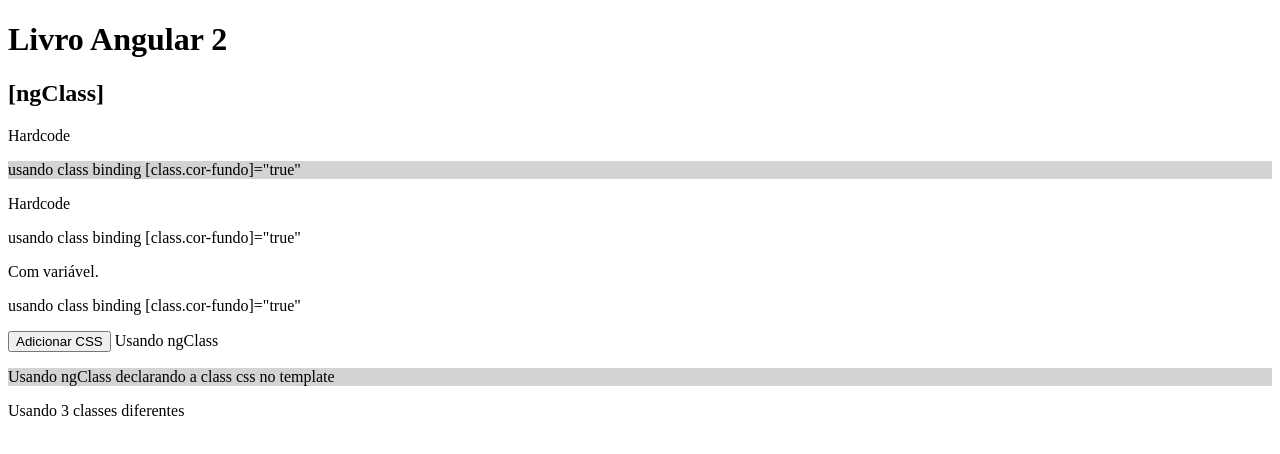
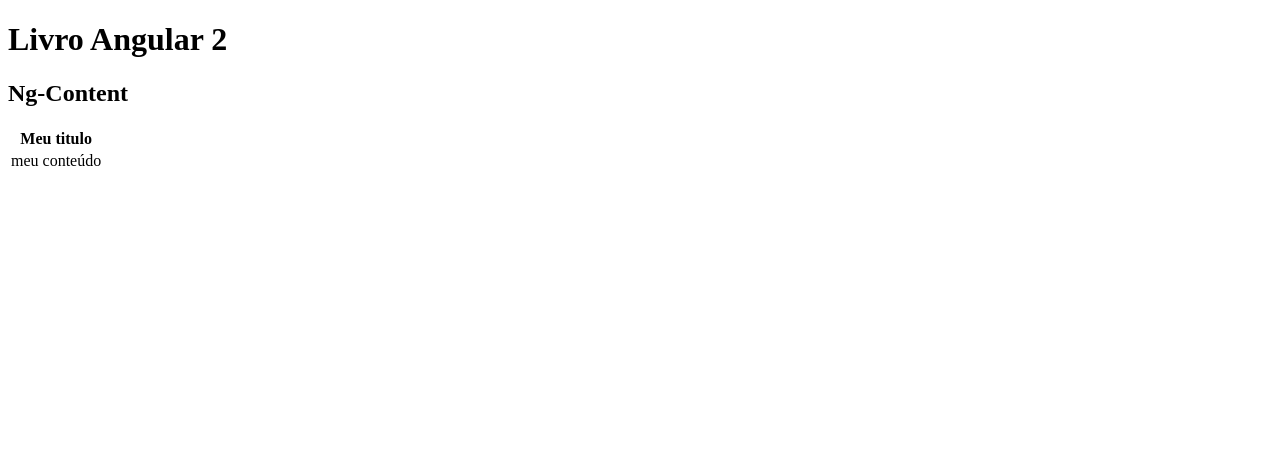
Before and after one commit to Kappyh/AngularCasaDoC-digo, an Angular app: page / in a window 1280 px wide. Shown: the top 454 px of the page. Built offline with nearby package versions, Linux system fonts and the light colour scheme.

Commit message:
Fim do capítulo 4 - ngStyle -ngClass -ngContent

```diff
--- a/src/app/app.component.html
+++ b/src/app/app.component.html
@@ -9,4 +9,11 @@
 <!-- <app-ng-if></app-ng-if> -->
 <!-- <app-ng-switch-case></app-ng-switch-case> -->
 <!-- <app-ng-for></app-ng-for> -->
-<app-ng-class></app-ng-class>
+<!-- <app-ng-class></app-ng-class> -->
+<!-- <app-ng-style></app-ng-style> -->
+<app-ng-content-exemplo>
+    <div class="titulo">Meu titulo</div>
+    <div class="corpo">
+        meu conteúdo
+    </div>
+</app-ng-content-exemplo>
--- a/src/app/app.module.ts
+++ b/src/app/app.module.ts
@@ -12,6 +12,8 @@
 import { NgSwitchCaseComponent } from './ng-switch-case/ng-switch-case.component';
 import { NgForComponent } from './ng-for/ng-for.component';
 import { NgClassComponent } from './ng-class/ng-class.component';
+import { NgStyleComponent } from './ng-style/ng-style.component';
+import { NgContentExemploComponent } from './ng-content-exemplo/ng-content-exemplo.component';
 
 @NgModule({
   declarations: [
@@ -23,7 +25,9 @@
     NgIfComponent,
     NgSwitchCaseComponent,
     NgForComponent,
-    NgClassComponent
+    NgClassComponent,
+    NgStyleComponent,
+    NgContentExemploComponent
   ],
   imports: [
     BrowserModule,
--- a/src/app/ng-class/ng-class.component.html
+++ b/src/app/ng-class/ng-class.component.html
@@ -21,8 +21,6 @@
   Usando ngClass declarando a class css no template
 </p>
 
-<p [ngClass]="{ 'cor-fundo': valorClassBinding,
-'cor-letra': valorClassBinding,
-'borda-paragrafo': valorClassBinding }">
+<p [ngClass]="classes()">
 Usando 3 classes diferentes
 </p>
--- a/src/app/ng-class/ng-class.component.ts
+++ b/src/app/ng-class/ng-class.component.ts
@@ -15,7 +15,16 @@
     this.valorClassBinding = false;
   }
 
-  public mudarClassBinding() {
+  public mudarClassBinding():void {
     this.valorClassBinding = !this.valorClassBinding;
   }
+
+  public classes(): Object {
+    let valores = {
+      'cor-fundo': this.valorClassBinding,
+      'cor-letra': this.valorClassBinding,
+      'borda-paragrafo': this.valorClassBinding
+    }
+    return valores;
+  }
 }
--- /dev/null
+++ b/src/app/ng-content-exemplo/ng-content-exemplo.component.html
@@ -0,0 +1,20 @@
+<h2>Ng-Content</h2>
+
+<table>
+  <thead>
+    <tr>
+      <th>
+        <ng-content select=".titulo">
+        </ng-content>
+      </th>
+    </tr>
+  </thead>
+  <tbody>
+    <tr>
+      <td>
+        <ng-content select=".corpo">
+        </ng-content>
+      </td>
+    </tr>
+  </tbody>
+</table>
--- /dev/null
+++ b/src/app/ng-content-exemplo/ng-content-exemplo.component.ts
@@ -0,0 +1,15 @@
+import { Component, OnInit } from '@angular/core';
+
+@Component({
+  selector: 'app-ng-content-exemplo',
+  templateUrl: './ng-content-exemplo.component.html',
+  styleUrls: ['./ng-content-exemplo.component.css']
+})
+export class NgContentExemploComponent implements OnInit {
+
+  constructor() { }
+
+  ngOnInit() {
+  }
+
+}
--- /dev/null
+++ b/src/app/ng-style/ng-style.component.html
@@ -0,0 +1,15 @@
+<h2>NgStyle</h2>
+<p [style.font-size]="30+'px'">valor fixo na tag</p>
+<p [style.font-size]="valorFonte">
+  Método da classe componente sendo referenciado no template
+</p>
+
+<button (click)="incrementar()">Incrementar</button>
+
+<p [style.font-size]="validaFonte ? '10px':'30px'" [style.color]="validaCor ? 'red':'blue'">
+  Muda valor com a condição ternária
+</p>
+<br>
+<button (click)="mudaFonte()">Muda Fonte</button>
+<br>
+<button (click)="mudaCor()">Muda Cor</button>
--- /dev/null
+++ b/src/app/ng-style/ng-style.component.ts
@@ -0,0 +1,35 @@
+import { Component, OnInit } from '@angular/core';
+
+@Component({
+  selector: 'app-ng-style',
+  templateUrl: './ng-style.component.html',
+  styleUrls: ['./ng-style.component.css']
+})
+export class NgStyleComponent implements OnInit {
+  public valorFonte: string;
+  public tamanho: number;
+  public validaFonte: boolean;
+  public validaCor: boolean;
+
+  constructor() { }
+
+  ngOnInit() {
+    this.tamanho = 20;
+    this.validaCor = false;
+    this.validaFonte = false;
+  }
+
+  public incrementar(): void {
+    this.tamanho++;
+    this.valorFonte = this.tamanho + 'px';
+  }
+
+  public mudaFonte(): void {
+    this.validaFonte = !this.validaFonte;
+  }
+
+  public mudaCor(): void {
+    this.validaCor = !this.validaCor;
+  }
+
+}
```
Also changed, not shown: src/app/ng-content-exemplo/ng-content-exemplo.component.css (added), src/app/ng-style/ng-style.component.css (added), 2 other files (tests, documents, lock files or other folders).
